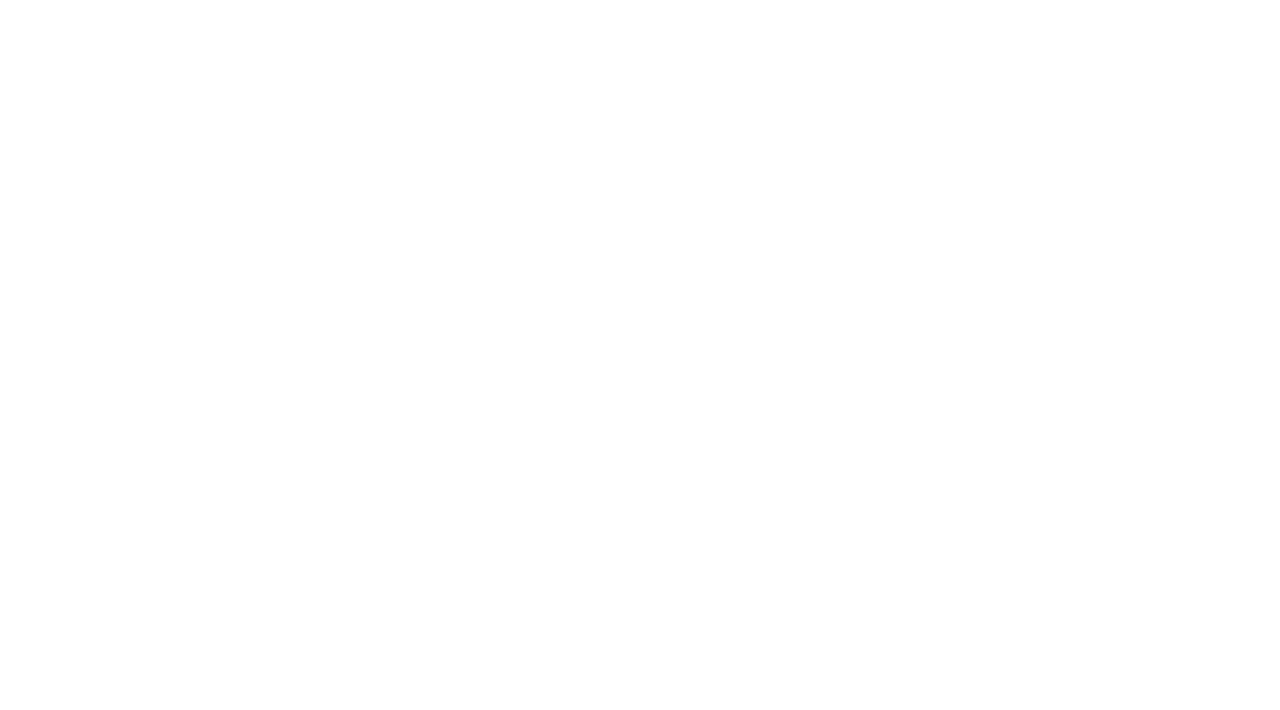
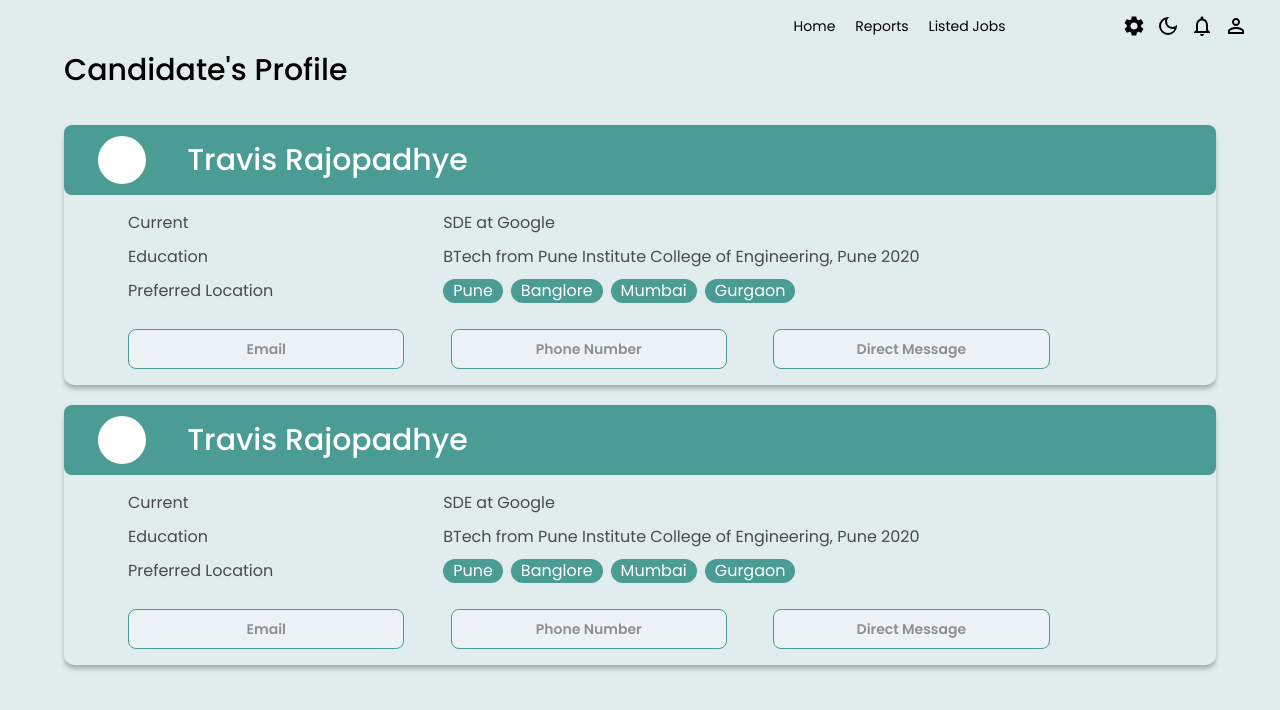
Before and after one commit to vr513/PR-2-Job-Portal, a React (Vite) app in the folder frontend/: page /applicants in a window 1280 px wide. Before the commit this address had no page. Shown: the top 710 px of the page. Built offline with nearby package versions, Linux system fonts and the light colour scheme.

Commit message:
Static done

```diff
--- a/frontend/src/App.jsx
+++ b/frontend/src/App.jsx
@@ -8,16 +8,20 @@ import AdminDashboard from "./screens/AdminDashboard";
 import Home from "./screens/Home";
 import Jobs from "./screens/Jobs"
 import Profile from "./screens/Profile";
+import EmployerDashboard from "./screens/EmployerDashboard";
+import JobApplicants from "./screens/[id]";
 function App() {
   return (
     <BrowserRouter>
       <Routes>
           <Route path = "/" element = {<Auth />} />
           <Route path = "/register" element = {<Register />} />
-          <Route path ="/AdminDashboard" element ={<AdminDashboard />} />
-          <Route path ="/Home" element = {<Home />} />
-          <Route path ="/Jobs" element = {<Jobs />} />
-          <Route path ="/Profile" element = {<Profile />} />
+          <Route path ="/admin-dashboard" element ={<AdminDashboard />} />
+          <Route path ="/home" element = {<Home />} />
+          <Route path ="/jobs" element = {<Jobs />} />
+          <Route path ="/profile" element = {<Profile />} />
+          <Route path ="/employer-dashboard" element = {<EmployerDashboard />} />
+          <Route path ="/applicants" element = {<JobApplicants />} />
       </Routes>
     </BrowserRouter>
   );
--- /dev/null
+++ b/frontend/src/components/Navbar/index.jsx
@@ -0,0 +1,59 @@
+import {
+  Box,
+  HStack,
+  Icon,
+  IconButton,
+  Input,
+  InputGroup,
+  InputRightElement,
+  Spacer,
+  Text,
+} from "@chakra-ui/react";
+import React from "react";
+
+import { Link } from "react-router-dom";
+
+import {
+  MdSettings,
+  MdSearch,
+  MdPersonOutline,
+  MdOutlineDarkMode,
+  MdNotificationsNone,
+} from "react-icons/md";
+
+const CustomLink = ({ href, title, color }) => {
+  return (
+    <Link to={href}>
+      <Text
+        color={color}
+        fontFamily={"Poppins"}
+        fontSize={"14px"}
+        fontWeight={400}
+        lineHeight={"30px"}
+      >
+        {title}
+      </Text>
+    </Link>
+  );
+};
+
+const Navbar = ({color}) => {
+  return (
+    <HStack zIndex={'20'} width="100%" position="relative" top="10px" h={'1rem'} pt={'1rem'} >
+
+      <HStack gap={"20px"} pos={"absolute"} left={"62%"}>
+        <CustomLink color={color} href={"/home"} title={"Home"} />
+        <CustomLink color={color} href={"/reports"} title={"Reports"} />
+        <CustomLink color={color} href={"/jobs"} title={"Listed Jobs"} />
+      </HStack>
+      <HStack pos={"absolute"} right={"2rem"} gap={'10px'}>
+        <Icon as={MdSettings} color={color} boxSize={6} />
+        <Icon as={MdOutlineDarkMode} color={color} boxSize={6} />
+        <Icon as={MdNotificationsNone} color={color} boxSize={6} />
+        <Icon as={MdPersonOutline} color={color} boxSize={6} />
+      </HStack>
+    </HStack>
+  );
+};
+
+export default Navbar;
--- /dev/null
+++ b/frontend/src/screens/EmployerDashboard.jsx
@@ -0,0 +1,94 @@
+import React from "react";
+import Navbar from "../components/Navbar";
+import { Box, Button, HStack, Heading, Text, VStack } from "@chakra-ui/react";
+
+const TableHeading = ({ heading }) => {
+  return (
+    <>
+      <Box
+        fontFamily={"Poppins"}
+        background={"#4B9C95"}
+        w={"30%"}
+        p={"1rem"}
+        borderRadius={"15px"}
+      >
+        <Text fontSize={"20px"} color={"#FFF"} lineHeight={"36px"}>
+          {heading}
+        </Text>
+      </Box>
+    </>
+  );
+};
+
+const TableRow = () => {
+  return (
+    <>
+      <HStack w={"100%"} justifyContent={'space-between'}>
+        <Box fontFamily={"Poppins"} w={"30%"} px={"1rem"}>
+          <Text fontSize={"16px"} color={"#000"} lineHeight={"36px"}>
+            Job name
+          </Text>
+        </Box>
+        <Box fontFamily={"Poppins"} w={"30%"} px={"1rem"}>
+          <Text w={'100%'} textAlign={'center'} fontSize={"16px"} color={"#000"} lineHeight={"36px"}>
+            25
+          </Text>
+        </Box>
+        <HStack justifyContent={'space-around'} fontFamily={"Poppins"} w={"30%"} px={"1rem"} color={'#FFF'}>
+          <Button _hover={{}} borderRadius={'25px'} backgroundColor={'#009645'}>Open</Button>
+          <Button _hover={{}} borderRadius={'25px'} backgroundColor={'#7C0000'}>Close</Button>
+        </HStack>
+      </HStack>
+    </>
+  );
+};
+
+const EmployerDashboard = () => {
+  return (
+    <>
+      <Box minH={"100vh"} height={"auto"} w={"100%"} bg={"primary"}>
+        <Box position={"relative"} w={"100%"} h={"30vh"} background={"#4B9C95"}>
+          <Navbar color={'#FFF'} />
+          <Box position={"relative"} p={"2rem"} pt={"4rem"}>
+            <VStack
+              alignItems={"flex-start"}
+              fontFamily={"Poppins"}
+              color={"#FFF"}
+            >
+              <Heading
+                fontWeight={700}
+                fontSize={"36px"}
+                lineHeight={"54px"}
+                as={"h2"}
+              >
+                DASHBOARD
+              </Heading>
+              <Text fontSize={"16px"} opacity={"75%"}>
+                Welcome to your Dashboard
+              </Text>
+            </VStack>
+          </Box>
+        </Box>
+        <Box w={"100%"} p={"3rem"} h={"100%"}>
+          <Box
+            display={"flex"}
+            w={"100%"}
+            flexDir={"row"}
+            justifyContent={"space-between"}
+          >
+            <TableHeading heading={"Job Name"} />
+            <TableHeading heading={"Number of Applicants"} />
+            <TableHeading heading={"Status"} />
+          </Box>
+          <VStack w={"100%"} mt={'1rem'}>
+            <TableRow />
+            <TableRow />
+            <TableRow />
+          </VStack>
+        </Box>
+      </Box>
+    </>
+  );
+};
+
+export default EmployerDashboard;
--- /dev/null
+++ b/frontend/src/screens/[id].jsx
@@ -0,0 +1,137 @@
+import React from "react";
+import { Box, Button, HStack, Heading, Text, VStack } from "@chakra-ui/react";
+import Navbar from "../components/Navbar";
+
+const LocationPill = ({ location }) => {
+  return (
+    <>
+      <Text color={"#FFF"} bg={"#4B9C95"} borderRadius={"25px"} px={"10px"}>
+        {location}
+      </Text>
+    </>
+  );
+};
+
+const ActionButton = ({ title }) => {
+  return (
+    <>
+      <Button
+        fontFamily={"Poppins"}
+        fontSize={"14px"}
+        lineHeight={"24px"}
+        color={"#8F8F8F"}
+        border={"1px solid #4B9C95"}
+        borderRadius={"8px"}
+        w={"30%"}
+      >
+        {title}
+      </Button>
+    </>
+  );
+};
+
+const ApplicantCard = () => {
+  return (
+    <>
+      <Box
+        w={"100%"}
+        boxShadow={"0px 4px 4px rgba(0, 0, 0, 0.25)"}
+        borderRadius={"10px"}
+        pb={"1rem"}
+      >
+        <Box py={"0.5rem"} bg={"#4B9C95"} borderRadius={"8px"}>
+          <HStack>
+            <Box
+              display={"flex"}
+              justifyContent={"center"}
+              alignItems={"center"}
+              w={"10%"}
+            >
+              <Box borderRadius={"50%"} h={"3rem"} w={"3rem"} bg={"#fff"} />
+            </Box>
+            <Text
+              fontFamily={"Poppins"}
+              fontSize={"30px"}
+              fontWeight={500}
+              lineHeight={"54px"}
+              color={"#FFF"}
+            >
+              Travis Rajopadhye
+            </Text>
+          </HStack>
+        </Box>
+        <Box
+          px={"4rem"}
+          color={"#4A4A4A"}
+          fontSize={"16px"}
+          fontFamily={"Poppins"}
+          w={"100%"}
+          mt={"1rem"}
+          display={"flex"}
+          flexDirection={"column"}
+          gap={"10px"}
+        >
+          <HStack>
+            <Text w={"30%"} fontWeight={400}>
+              Current
+            </Text>
+            <Text>SDE at Google</Text>
+          </HStack>
+          <HStack>
+            <Text w={"30%"} fontWeight={400}>
+              Education
+            </Text>
+            <Text>
+              BTech from Pune Institute College of Engineering, Pune 2020
+            </Text>
+          </HStack>
+          <HStack>
+            <Text w={"30%"} fontWeight={400}>
+              Preferred Location
+            </Text>
+            <HStack>
+              <LocationPill location={"Pune"} />
+              <LocationPill location={"Banglore"} />
+              <LocationPill location={"Mumbai"} />
+              <LocationPill location={"Gurgaon"} />
+            </HStack>
+          </HStack>
+          <HStack justifyContent={"space-between"} w={"90%"} mt={"1rem"}>
+            <ActionButton title={"Email"} />
+            <ActionButton title={"Phone Number"} />
+            <ActionButton title={"Direct Message"} />
+          </HStack>
+        </Box>
+      </Box>
+    </>
+  );
+};
+
+const JobApplicants = () => {
+  return (
+    <>
+      <Box w={"100%"} minH={"100vh"} bg={"primary"} pb={"5rem"}>
+        <Navbar color={"#000"} />
+        <Box w={"100%"} px={"4rem"} pt={"2rem"}>
+          <Heading
+            as={"h2"}
+            fontWeight={500}
+            fontSize={"30px"}
+            lineHeight={"45px"}
+            fontFamily={"Poppins"}
+            color={"#000"}
+            mb={"2rem"}
+          >
+            Candidate's Profile
+          </Heading>
+          <VStack gap={"20px"}>
+            <ApplicantCard />
+            <ApplicantCard />
+          </VStack>
+        </Box>
+      </Box>
+    </>
+  );
+};
+
+export default JobApplicants;
```
